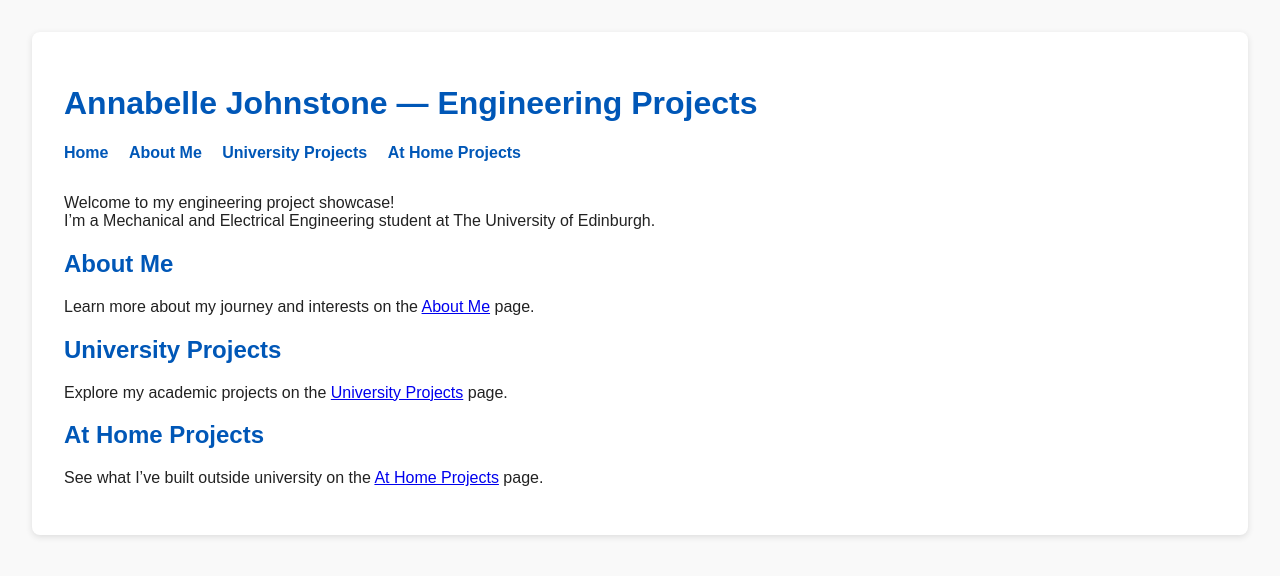
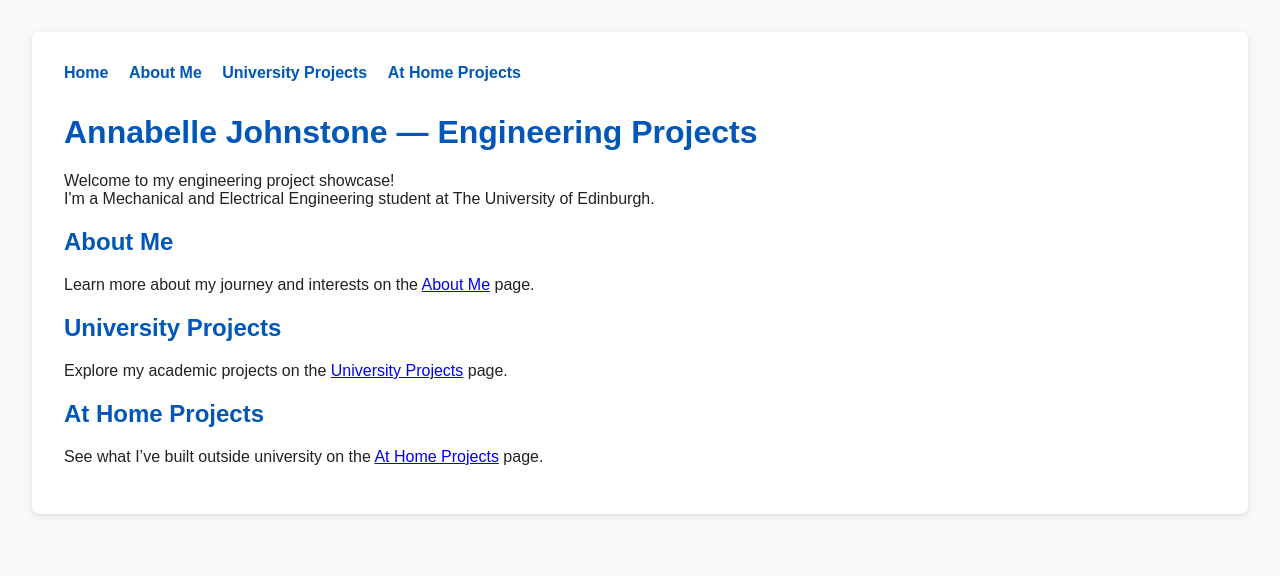
Before and after one commit to AnnabelleJohnstone/AJengineering-projects, a Jekyll site: the page built from index.md, in a window 1280 px wide. Shown: the top 576 px of the page. Built offline with Jekyll 4.4.1, drawn with Linux system fonts in a browser that asks for light colours.

Commit message:
Update index.md

```diff
--- a/index.md
+++ b/index.md
@@ -3,23 +3,30 @@
 title: Home
 ---
 
-# Annabelle Johnstone — Engineering Projects
-
-<nav>
+<nav class="navbar">
   <a href="/">Home</a>
   <a href="/about/">About Me</a>
   <a href="/university-projects/">University Projects</a>
   <a href="/home-projects/">At Home Projects</a>
 </nav>
 
-Welcome to my engineering project showcase!
-I'm a Mechanical and Electrical Engineering student at The University of Edinburgh.
+<div class="container">
+  <h1>Annabelle Johnstone — Engineering Projects</h1>
+  <p>Welcome to my engineering project showcase!<br>
+  I'm a Mechanical and Electrical Engineering student at The University of Edinburgh.</p>
 
-## About Me
-Learn more about my journey and interests on the [About Me](/about/) page.
+  <section>
+    <h2>About Me</h2>
+    <p>Learn more about my journey and interests on the <a href="/about/">About Me</a> page.</p>
+  </section>
 
-## University Projects
-Explore my academic projects on the [University Projects](/university-projects/) page.
+  <section>
+    <h2>University Projects</h2>
+    <p>Explore my academic projects on the <a href="/university-projects/">University Projects</a> page.</p>
+  </section>
 
-## At Home Projects
-See what I’ve built outside university on the [At Home Projects](/home-projects/) page.
+  <section>
+    <h2>At Home Projects</h2>
+    <p>See what I’ve built outside university on the <a href="/home-projects/">At Home Projects</a> page.</p>
+  </section>
+</div>
```
